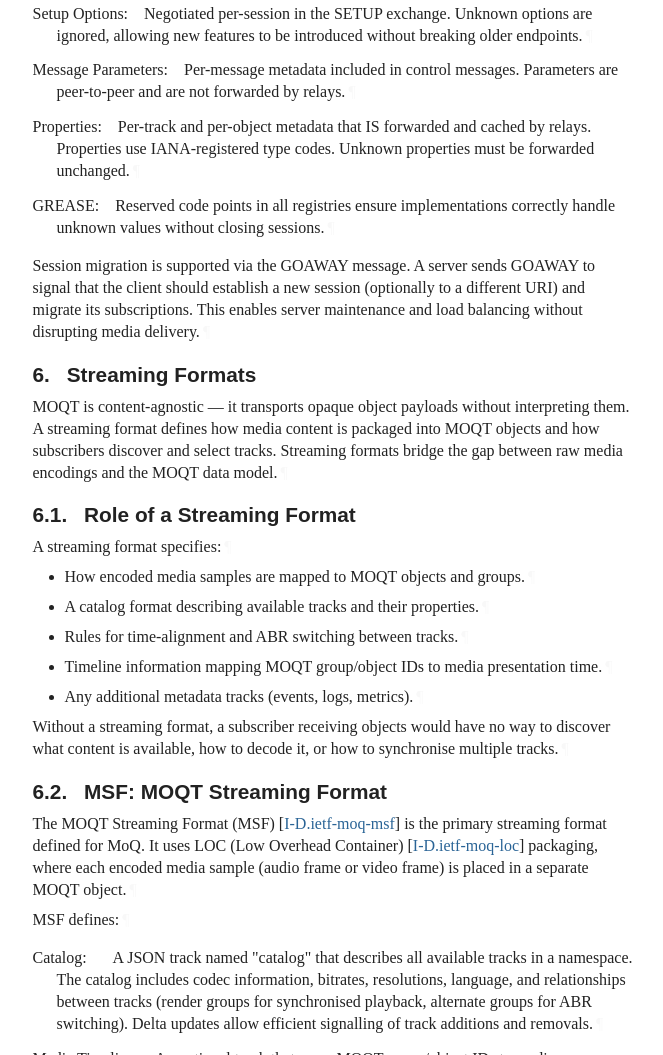
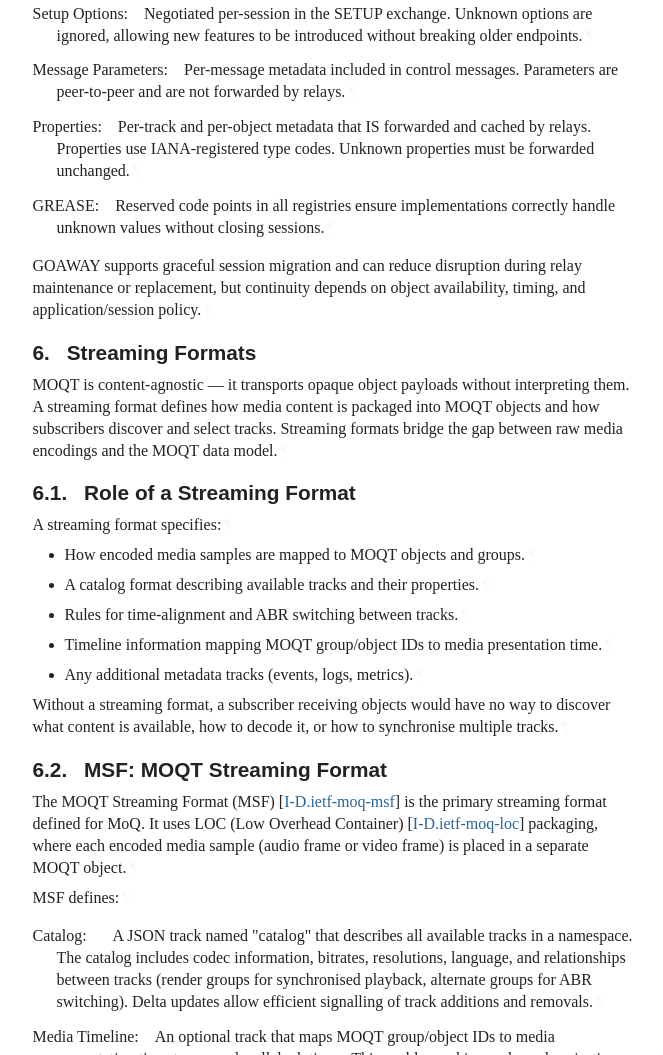
Before and after one commit to gloinul/draft-westerlund-moq-overview, a plain HTML site: page draft-westerlund-moq-overview.html in a window 1280 px wide. Shown: the part 10201-11256 px from the top of the page, without its empty margins (92-755 px from the left). Drawn offline with Linux system fonts and the light colour scheme; a web font is replaced by a local one.

Commit message:
Script updating gh-pages from c95fbdf. [ci skip]

```diff
--- a/draft-westerlund-moq-overview.html
+++ b/draft-westerlund-moq-overview.html
@@ -2165,11 +2165,9 @@ correctly handle unknown values without closing sessions.<a href="#section-5.4-2
 </dd>
         <dd class="break"></dd>
 </dl>
-<p id="section-5.4-3">Session migration is supported via the GOAWAY message. A server
-sends GOAWAY to signal that the client should establish a new session
-(optionally to a different URI) and migrate its subscriptions. This
-enables server maintenance and load balancing without disrupting
-media delivery.<a href="#section-5.4-3" class="pilcrow">¶</a></p>
+<p id="section-5.4-3">GOAWAY supports graceful session migration and can reduce disruption
+during relay maintenance or replacement, but continuity depends on
+object availability, timing, and application/session policy.<a href="#section-5.4-3" class="pilcrow">¶</a></p>
 </section>
 </div>
 </section>
```
Also changed, not shown: draft-westerlund-moq-overview.txt (+3 -5 lines), index.html (+2 -2 lines).
